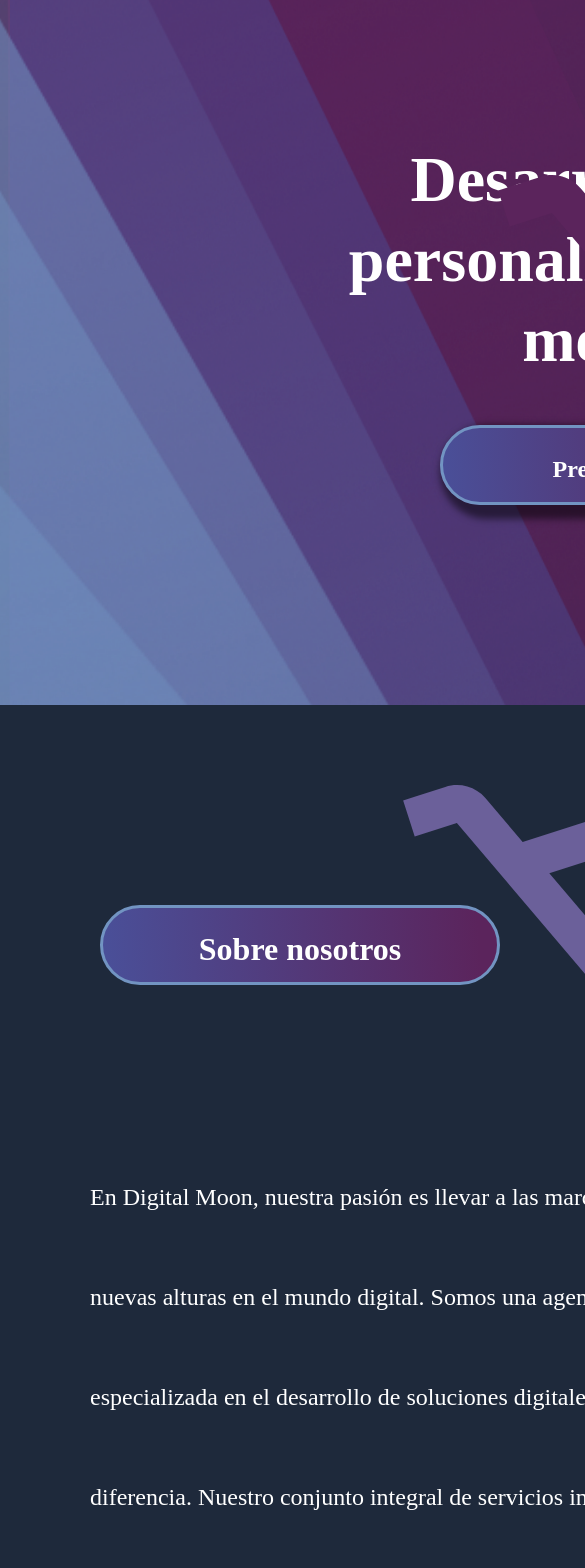
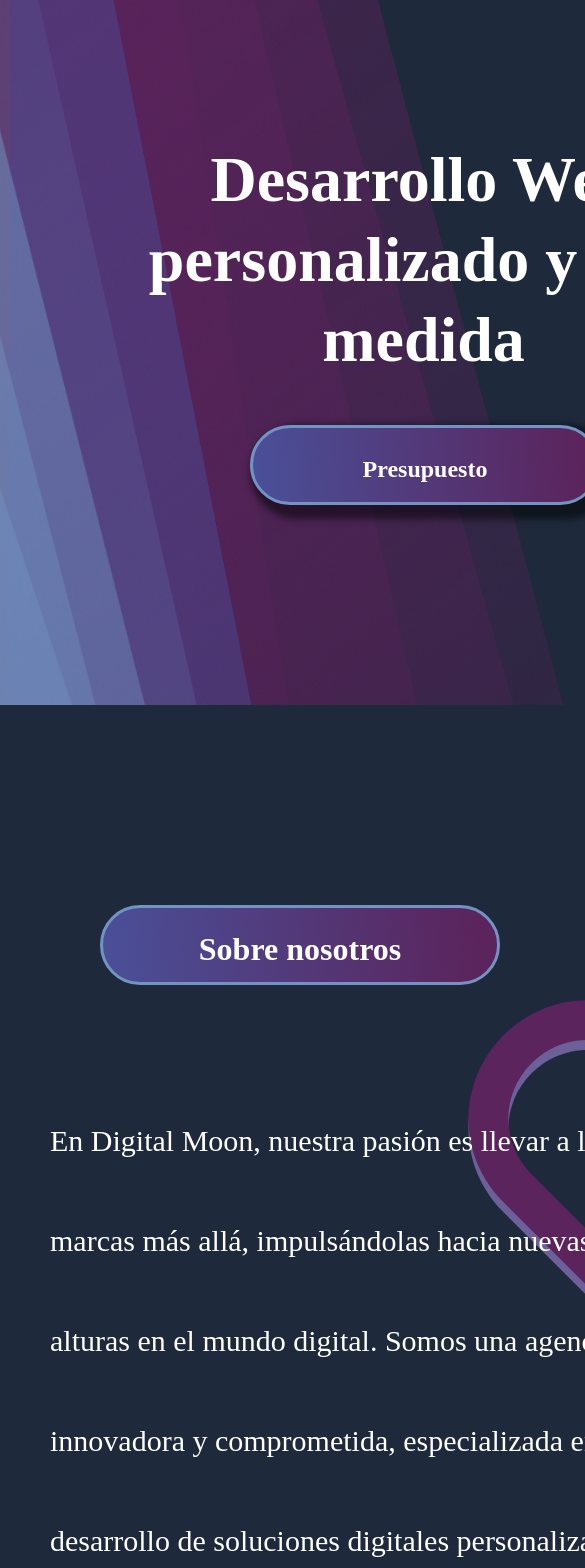
Before and after one commit to Agu1laredu/NavBar-Bootstrap-Tutorial-Youtube, a React (Create React App) app: page / in a window 390 px wide. Shown: the part 220-1788 px from the top of the page, 585 px wide, since content can reach past the window. Built offline with nearby package versions, Linux system fonts and the light colour scheme.

Commit message:
add Ipad

```diff
--- a/src/App.css
+++ b/src/App.css
@@ -361,3 +361,115 @@ h1 {
     left: 5px;
   }
 }
+@media (max-width: 1200px) {
+  .ContainerMax {
+    width: 60%;
+  }
+  .App {
+    width: 50%;
+  }
+  .Logo {
+    position: relative;
+    right: -600px;
+  }
+
+  h1 {
+    position: relative;
+    left: 200px;
+  }
+  .Button {
+    left: 380px;
+  }
+
+  .Poligono1 {
+    position: absolute;
+    top: -360px;
+    left: -100px;
+    width: 700px;
+  }
+
+  .Poligono2 {
+    position: absolute;
+    top: -250px;
+    left: 10px;
+    width: 400px;
+  }
+
+  .Poligono3 {
+    position: absolute;
+    top: -700px;
+    left: -50px;
+    width: 400px;
+  }
+  .Poligono5 {
+    position: absolute;
+    top: -1000px;
+    left: -50px;
+    width: 400px;
+  }
+
+  .Poligono6 {
+    position: absolute;
+    top: -1150px;
+    left: -65px;
+    width: 320px;
+  }
+
+  .Poligono7 {
+    position: absolute;
+    top: -1000px;
+    left: -1px;
+    width: 350px;
+  }
+  .Poligono8 {
+    position: absolute;
+    top: -10px;
+    left: 10px;
+    width: 2200px;
+    height: 2000px;
+  }
+  .Poligono9 {
+    position: absolute;
+    top: -10px;
+    left: 5px;
+    width: 300px;
+  }
+  .Poligono10 {
+    position: absolute;
+    top: -1100px;
+    left: -50px;
+    width: 580px;
+    height: 2500px;
+  }
+  .Poligono11 {
+    position: absolute;
+    top: -1100px;
+    left: -50px;
+    width: 500px;
+  }
+}
+
+@media (max-width: 800px) {
+  .ContainerMax {
+    width: 60%;
+  }
+  .App {
+    width: 50%;
+  }
+  .Logo {
+    position: relative;
+    right: -400px;
+    width: 360px;
+    height: 360px;
+  }
+
+  h1 {
+    position: relative;
+    left: 50px;
+  }
+  .Button {
+    position: relative;
+    left: 250px;
+    top: 50px;
+  }
+}
--- a/src/screen/Nosotros/Nosotros.css
+++ b/src/screen/Nosotros/Nosotros.css
@@ -377,3 +377,160 @@
     height: 43.75px;
   }
 }
+
+@media (max-width: 1024px) {
+  .ContainerNosotros {
+    width: 110%;
+  }
+  .seccionParrafo {
+    z-index: 3000;
+  }
+  .Parrafo {
+    margin-top: -500px;
+    margin-left: 90px;
+    width: 840px;
+    color: #fff;
+    font-family: Kodchasan;
+    font-size: 24px;
+    font-style: normal;
+    font-weight: 400;
+    line-height: 100px; /* 416.667% */
+  }
+  .HeardTopOne {
+    position: relative;
+    top: 1%;
+    left: 67%;
+    display: flex;
+    height: 357.631px;
+    z-index: -400;
+  }
+  .HeardTopTwo {
+    position: absolute;
+    top: 20%;
+    left: 67%;
+    display: flex;
+    height: 357.631px;
+    z-index: -400;
+  }
+  .CarritoOne {
+    position: relative;
+    top: -40%;
+    left: 25%;
+    width: 391.674px;
+    height: 304.167px;
+  }
+  .CarritoTwo {
+    position: relative;
+    top: -80%;
+    left: -10%;
+    width: 391.674px;
+    height: 304.167px;
+  }
+  .CarritoCirculo {
+    position: relative;
+    top: 160px;
+    left: -25%;
+    width: 43.75px;
+    height: 43.75px;
+  }
+  .CarritoCirculoTwo {
+    position: relative;
+    top: 180px;
+    left: -28%;
+    width: 43.75px;
+    height: 43.75px;
+  }
+  .CarritoCirculoUno {
+    position: relative;
+    top: 140px;
+    left: -19%;
+    width: 43.75px;
+    height: 43.75px;
+  }
+  .CarritoCirculoDos {
+    position: relative;
+    top: 120px;
+    left: -23%;
+    width: 43.75px;
+    height: 43.75px;
+  }
+}
+@media (max-width: 800px) {
+  .ContainerNosotros {
+    width: 108%;
+    overflow: hidden;
+  }
+  .seccionParrafo {
+    z-index: 3000;
+  }
+  .Parrafo {
+    margin-top: -600px;
+    margin-left: 50px;
+    width: 600px;
+    color: #fff;
+    font-family: Kodchasan;
+    font-size: 30px;
+    font-style: normal;
+    font-weight: 400;
+    line-height: 100px; /* 416.667% */
+    z-index: 3400;
+  }
+  .HeardTopOne {
+    position: relative;
+    top: 1%;
+    left: 58%;
+    display: flex;
+    height: 357.631px;
+    z-index: -400;
+  }
+  .HeardTopTwo {
+    position: absolute;
+    top: 20%;
+    left: 58%;
+    display: flex;
+    height: 357.631px;
+    z-index: -400;
+  }
+  .CarritoOne {
+    position: relative;
+    top: 200px;
+    left: 25%;
+    width: 391.674px;
+    height: 304.167px;
+  }
+  .CarritoTwo {
+    position: relative;
+    top: 200px;
+    left: -20%;
+    width: 391.674px;
+    height: 304.167px;
+  }
+  .CarritoCirculo {
+    position: relative;
+    top: 150px;
+    left: 72%;
+    width: 43.75px;
+    height: 43.75px;
+  }
+  .CarritoCirculoTwo {
+    position: relative;
+    top: 180px;
+    left: 67%;
+    width: 43.75px;
+    height: 43.75px;
+  }
+  .CarritoCirculoUno {
+    position: relative;
+    top: 180px;
+    left: 48%;
+    width: 43.75px;
+    height: 43.75px;
+  }
+  .CarritoCirculoDos {
+    position: relative;
+    top: 210px;
+    left: 43%;
+    width: 43.75px;
+    height: 43.75px;
+  }
+}
```
